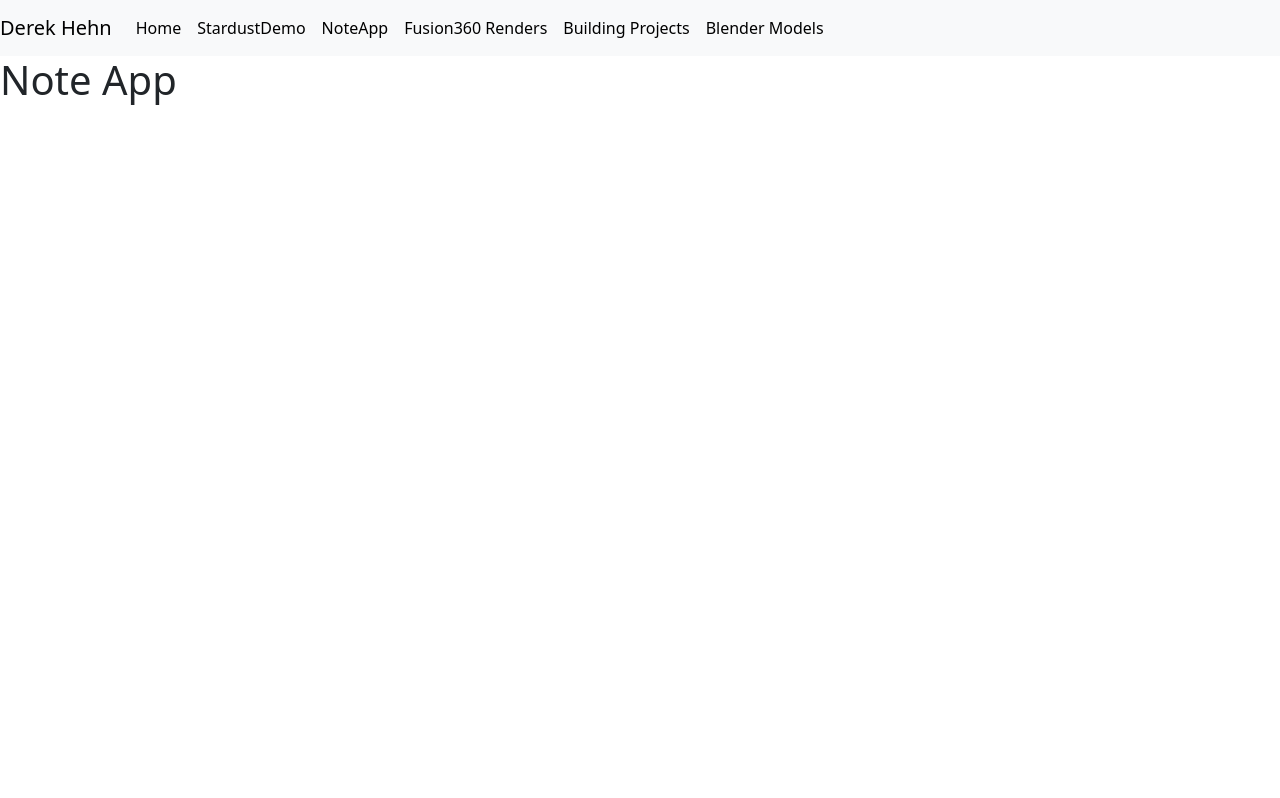
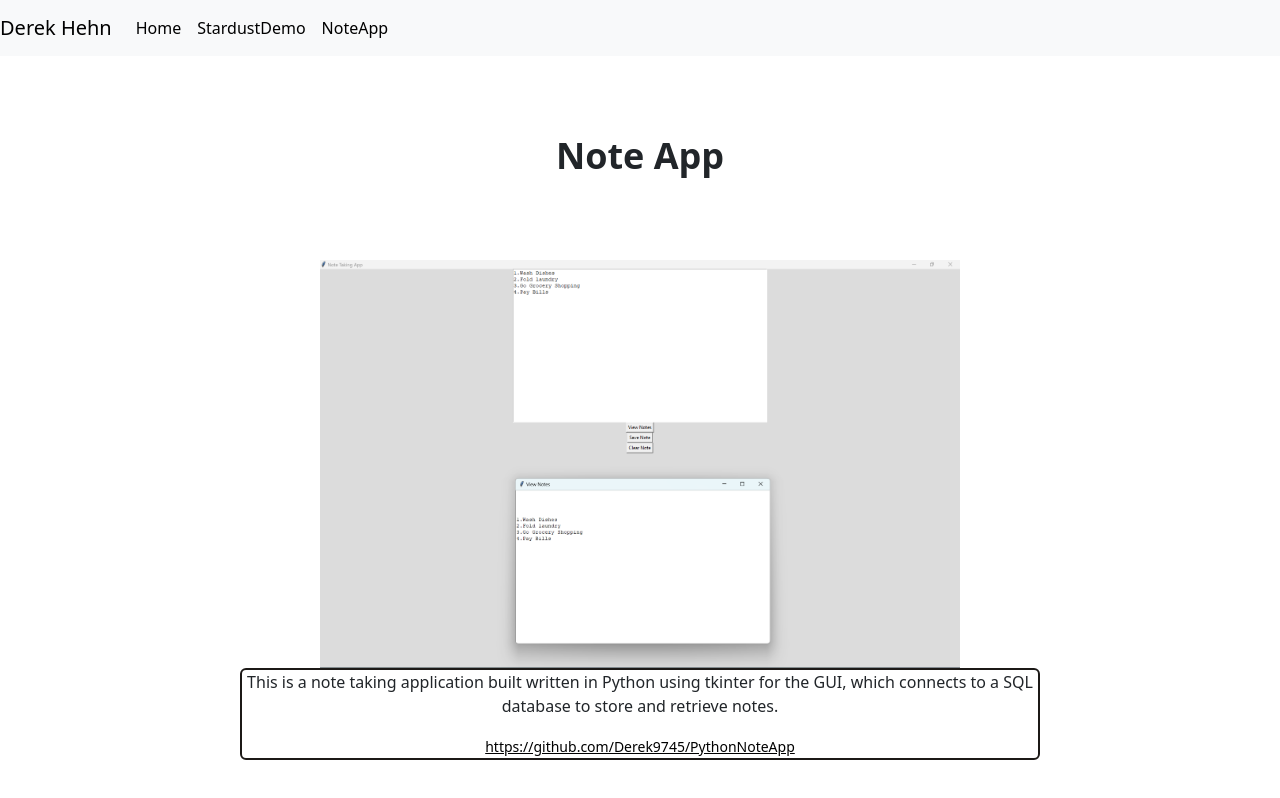
Before and after one commit to Derek9745/portfolio-Website, a React (Vite) app: page /NoteApp in a window 1280 px wide. Built offline with nearby package versions, Linux system fonts and the light colour scheme.

Commit message:
removed empty projects

```diff
--- a/index.html
+++ b/index.html
@@ -1,16 +1,16 @@
-
-
-<!doctype html>
+<!DOCTYPE html>
 <html lang="en">
   <head>
     <meta charset="UTF-8" />
     <link rel="icon" type="image/svg+xml" href="/vite.svg" />
     <meta name="viewport" content="width=device-width, initial-scale=1.0" />
     <title>Portfolio</title>
-    <link rel="preconnect" href="https://fonts.googleapis.com">
-    <link rel="preconnect" href="https://fonts.gstatic.com" crossorigin>
-    <link href="https://fonts.googleapis.com/css2?family=Inter:wght@300;400;500;600&display=swap" rel="stylesheet">
-
+    <link rel="preconnect" href="https://fonts.googleapis.com" />
+    <link rel="preconnect" href="https://fonts.gstatic.com" crossorigin />
+    <link
+      href="https://fonts.googleapis.com/css2?family=Inter:wght@300;400;500;600&display=swap"
+      rel="stylesheet"
+    />
   </head>
   <body>
     <div id="root"></div>
--- a/public/Pages/NoteApp.jsx
+++ b/public/Pages/NoteApp.jsx
@@ -2,9 +2,24 @@ import React from 'react';
 
 function NoteApp(){
     return(
-        <div>
-            <h1 className>Note App</h1>
+        <div className="flex items-center justify-center flex-col text-center pt-20 pb-6 ">
+        <h1 className="text-4xl md:text-7x1 mb-1 md:mb-3 font-bold">Note App</h1>
+        <img className = "h-50 w-50 pt-20   " src = "/assets/Screenshot (225).png"></img>
+
+        <div className = "text-align-center word-wrap:break-words border-2 border-stone-900 rounded-md overflow-hidden"
+        Style = " width:800px">
+        <p border-style:solid>
+
+           This is a note taking application built written in Python using tkinter for the GUI, which connects to a SQL database to store and retrieve notes.
+
+
+       </p>
+       <a className = "font-size: small " style={{ color: "black" }} href = "https://github.com/Derek9745/StardustDemo" >https://github.com/Derek9745/PythonNoteApp</a>
+
         </div>
+
+        </div>
+
     )
 }
 
--- a/public/Pages/StardustDemo.jsx
+++ b/public/Pages/StardustDemo.jsx
@@ -8,13 +8,16 @@ function StardustDemo(){
         <h1 className="text-4xl md:text-7x1 mb-1 md:mb-3 font-bold">Stardust Demo</h1>
         <body>
         <ReactPlayer playing url='/assets/movie_024.mp4'
-                height='500px'
+                height='500px '
                 width='800px'
                 controls='true'
                 muted  = "true"
+
+
             />
         </body>
-        <div className = "text-align-center word-wrap:break-words border-2 border-stone-900 rounded-md overflow-hidden">
+        <div className = "text-align-center word-wrap:break-words border-2 border-stone-900 rounded-md overflow-hidden"
+        Style = " width:800px">
         <p border-style:solid>
 
             This is a twin stick controlled shooter created in Unity Game engine.
--- a/src/Components/NavBar.jsx
+++ b/src/Components/NavBar.jsx
@@ -5,15 +5,15 @@ function NavBar(){
     return(
 
 
-        <nav className="navbar navbar-expand-lg navbar-light bg-light ">
+        <nav className="navbar navbar-expand-lg navbar-expand-md navbar-light bg-light ">
         <a className="navbar-brand">Derek Hehn</a>
             <div className="navbar-nav ">
                 <a className="nav-item nav-link active"><Link to = "/" style={{ textDecoration: 'none', color: "black" }}>Home</Link> <span class="sr-only">(current)</span></a>
                 <a className="nav-item nav-link"><Link to= "/StardustDemo" style={{ textDecoration: 'none' , color: "black"}}>StardustDemo</Link></a>
                 <a className="nav-item nav-link"><Link to = "/NoteApp" style={{ textDecoration: 'none' , color: "black"}}>NoteApp</Link></a>
-                <a className="nav-item nav-link"><Link to = "/Fusion360" style={{ textDecoration: 'none', color: "black" }}>Fusion360 Renders</Link></a>
-                <a className="nav-item nav-link"><Link to = "/BuildingProjects" style={{ textDecoration: 'none', color: "black" }}>Building Projects</Link></a>
-                <a className="nav-item nav-link"><Link to = "/Blender" style={{ textDecoration: 'none' , color: "black"}}>Blender Models</Link></a>
+                {/* <a className="nav-item nav-link"><Link to = "/Fusion360" style={{ textDecoration: 'none', color: "black" }}>Fusion360 Renders</Link></a> */}
+                {/* <a className="nav-item nav-link"><Link to = "/BuildingProjects" style={{ textDecoration: 'none', color: "black" }}>Building Projects</Link></a> */}
+                {/* <a className="nav-item nav-link"><Link to = "/Blender" style={{ textDecoration: 'none' , color: "black"}}>Blender Models</Link></a> */}
 
 
         </div>
--- a/src/Components/portfolioData.js
+++ b/src/Components/portfolioData.js
@@ -4,6 +4,7 @@ export default [
         imgUrl: '/assets/Screenshot (210) - Copy.jpg',
         stack: ['Unity', 'Blender', 'C#'],
         link: '/StardustDemo',
+
     },
 
     {
@@ -18,28 +19,9 @@ export default [
         imgUrl: 'assets/Screenshot (225).png',
         stack: ['Python', 'SQL', 'tKinter'],
         link: '/NoteApp',
-    },
+    }
 
-    {
-        title: 'Fusion360 Renders',
-        imgUrl: 'assets/Robot arm v55 - Copy.png',
-        stack: ['Fusion360', 'Parametric modeling', '3D'],
-        link: '/Fusion360',
-    },
 
-    {
-        title: 'Woodworking/Building Projects',
-        imgUrl: '/assets/woodworkingtable3.jpg',
-        stack: ['Mockups', 'Design', 'WoodWorking'],
-        link: '/BuildingProjects',
-    },
-
-    {
-        title: 'Blender Models',
-        imgUrl: '/assets/Table Render.png',
-        stack: ['Blender', '3D', 'Polygon Modeling'],
-        link: 'Blender',
-    },
 
 
 
```
